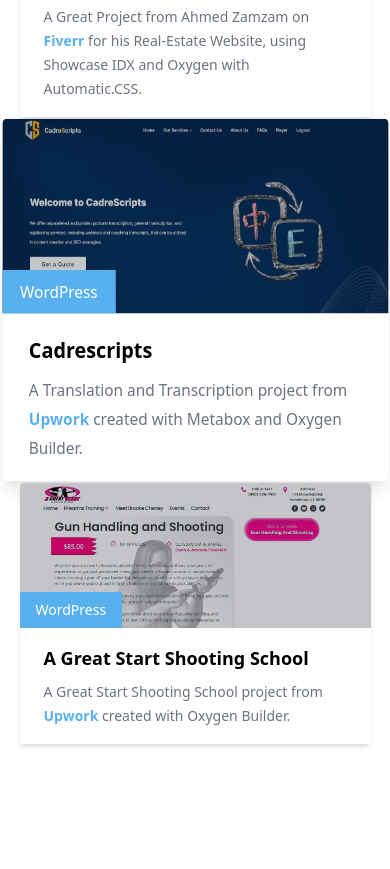
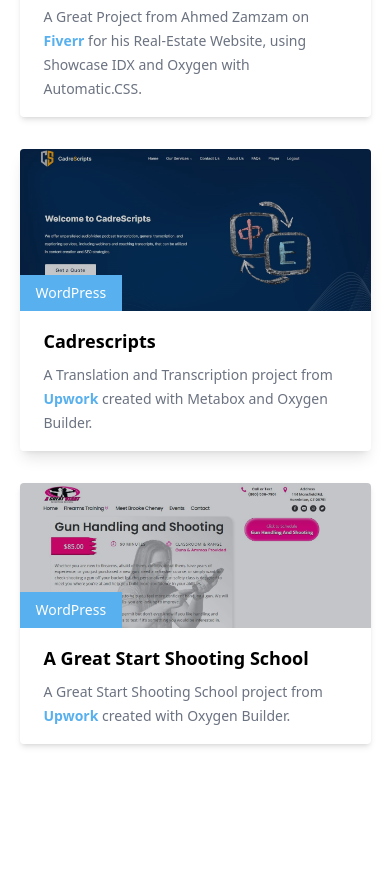
Before and after one commit to clarnx/Bluedesh, a website built with Vite: page index.html in a window 390 px wide. Shown: the part 4164-5033 px from the top of the page. Built offline with nearby package versions, Linux system fonts and the light colour scheme; files whose address does not match are found by name.

Commit message:
Update index.html

```diff
--- a/index.html
+++ b/index.html
@@ -367,7 +367,7 @@
                     </div>
 
                     <!-- Fourth -->
-                    <div class="rounded overflow-hidden shadow-lg scale-y-[1.2] scale-x-[1.1]">
+                    <div class="rounded overflow-hidden shadow-lg md:scale-y-[1.2] md:scale-x-[1.1]">
                         <div class="relative cursor-pointer">
                             <img class="w-full" src="images/Cadrescripts HERO.jpg" alt="Cadrescripts">
                             <div
```
